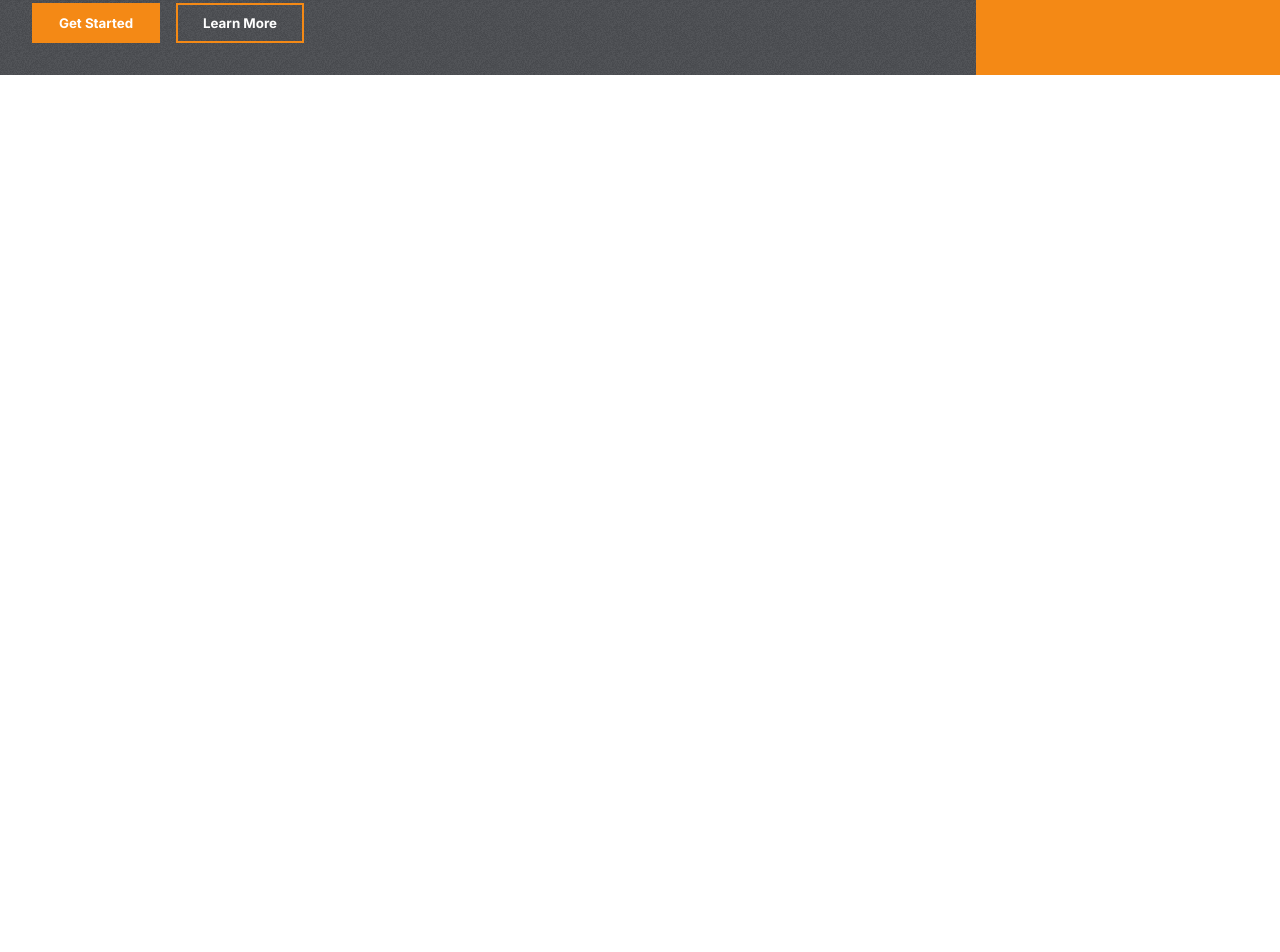
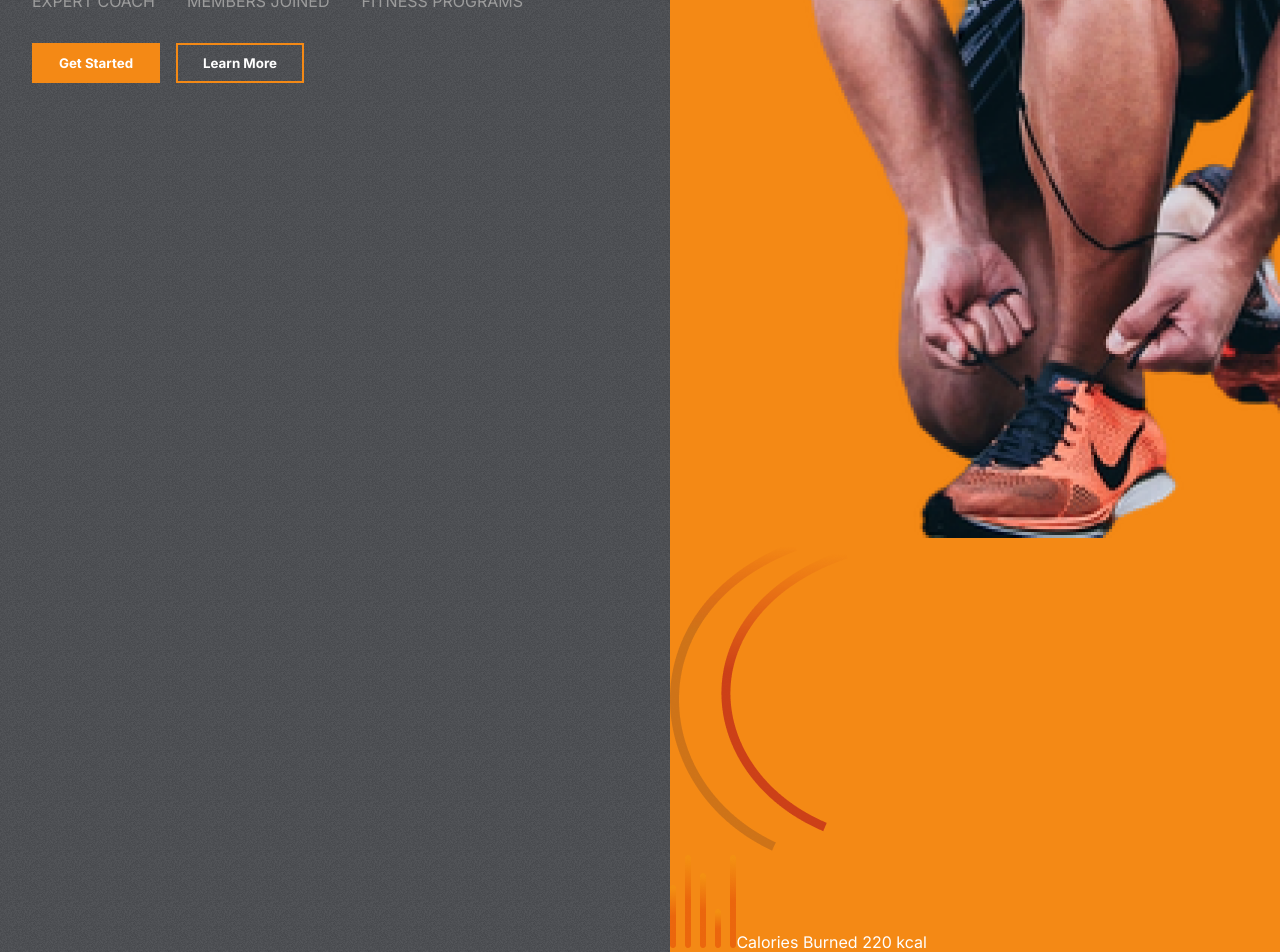
Before and after one commit to Harshu467/GYM, a React (Create React App) app: page / in a window 1280 px wide. Shown: the part 634-1586 px from the top of the page. Before the commit the page ends 800 px from the top, so only its background shows below. Built offline with nearby package versions, Linux system fonts and the light colour scheme.

Commit message:
Images Added and New features

```diff
--- a/src/Components/Hero/Hero.jsx
+++ b/src/Components/Hero/Hero.jsx
@@ -55,6 +55,12 @@ const Hero = () => {
                     <img src={Heart} alt="Heart"/>
                     <span>Heart Rate </span><span>116 bpm</span>
                 </div>
+                <img src={hero_image} alt="" className='hero-image' />
+                <img src={hero_image_back} alt="" className='hero-image-back' />
+                <div className="calories">
+                    <img src={calories} alt="" />
+                    <span>Calories Burned</span><span> 220 kcal</span>
+                </div>
             </div>
         </div>
     )
```
